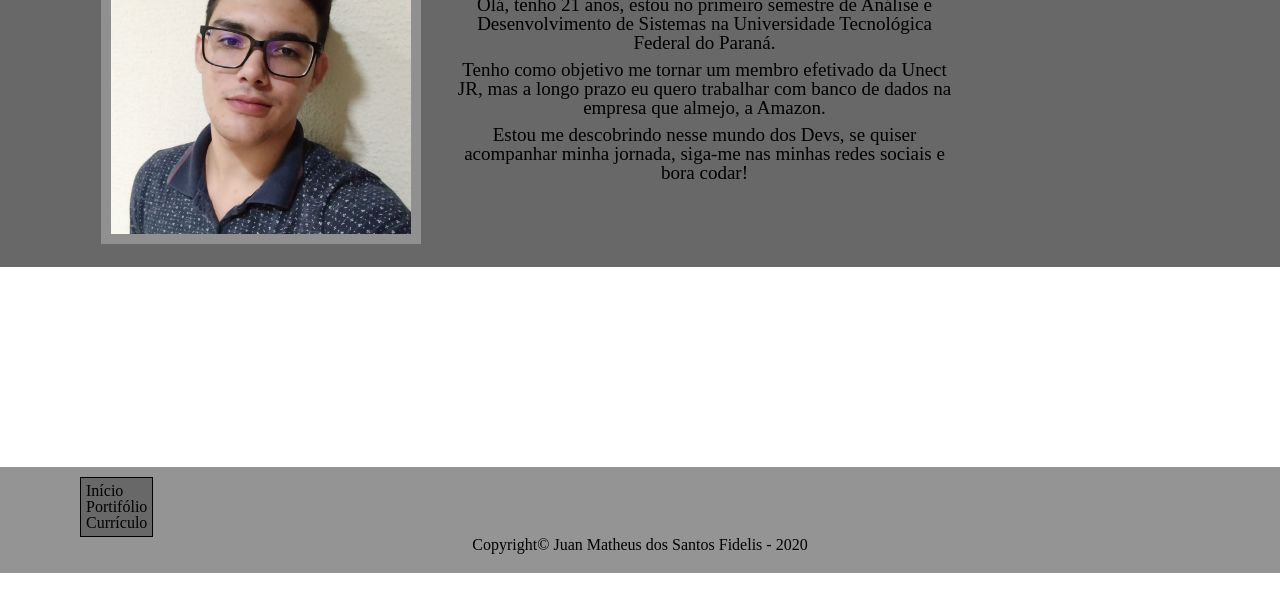
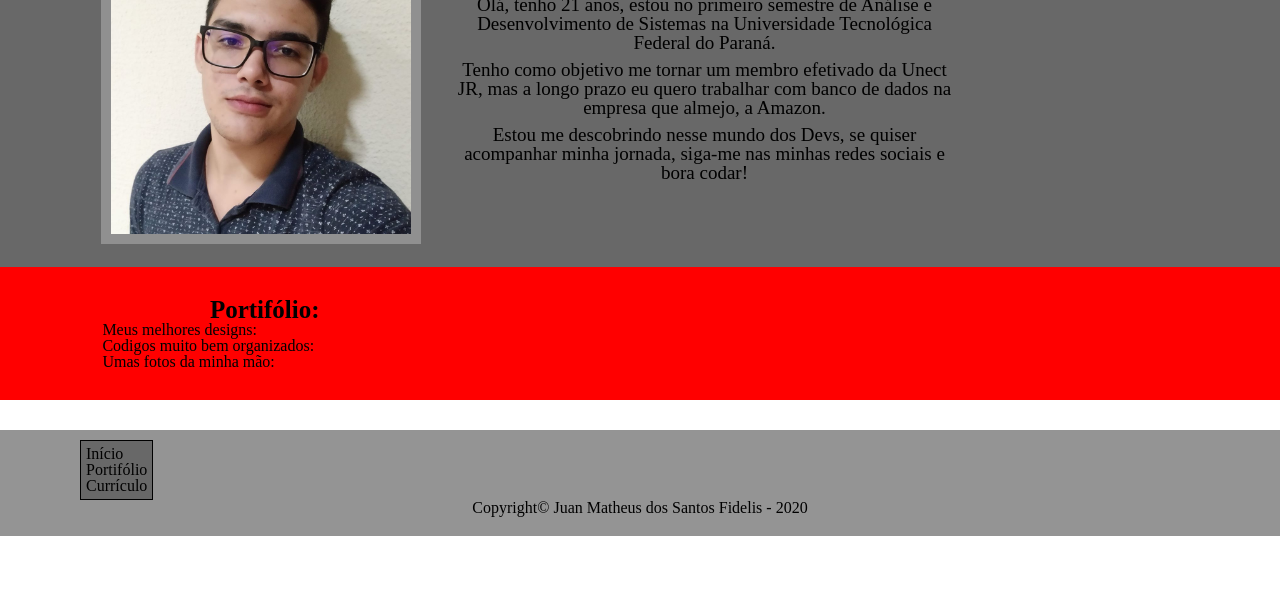
Before and after one commit to juan9000/site_pessoal, a plain HTML site: page index.html in a window 1280 px wide. Shown: the part 96-708 px from the top of the page. Drawn offline with Linux system fonts and the light colour scheme.

Commit message:
adicionado a parte de potifolio

```diff
--- a/index.html
+++ b/index.html
@@ -13,6 +13,7 @@
     </header>
 
     <main>
+
         <div class="apresentacao">
             <img src="img/juan.jpg" alt="Foto de Juan Matheus">
             <div class="box_texto_principal">
@@ -21,7 +22,17 @@
                     <p>Olá, tenho 21 anos, estou no primeiro semestre de Análise e Desenvolvimento de Sistemas na Universidade Tecnológica Federal do Paraná.</p>
                     <p>Tenho como objetivo me tornar um membro efetivado da Unect JR, mas a longo prazo eu quero trabalhar com banco de dados na empresa que almejo, a Amazon.</p>
                     <p>Estou me descobrindo nesse mundo dos Devs, se quiser acompanhar minha jornada, siga-me nas minhas redes sociais e bora codar!</p>
-                <div>
+                </div>
+            </div>
+        </div>
+
+
+        <div class="portifolio">
+            <h2>Portifólio:</h2>
+            <div>
+                <p>Meus melhores designs:</p>
+                <p>Codigos muito bem organizados:</p>
+                <p>Umas fotos da minha mão:</p>
             </div>
         </div>
     </main>
--- a/style.css
+++ b/style.css
@@ -33,9 +33,20 @@ h1{
     padding-top: 8px;
 }
 
+.portifolio{
+    padding: 30px 8%;
+    text-align: left;
+    background-color: red;
+}
+
+h2{
+    font-size: 25px;
+    font-weight: bold;
+    padding-left: 10%;
+}
 footer{
     background-color: #949494;
-    margin-top: 200px;
+    margin-top: 30px;
     padding: 10px;
 }
 
```
